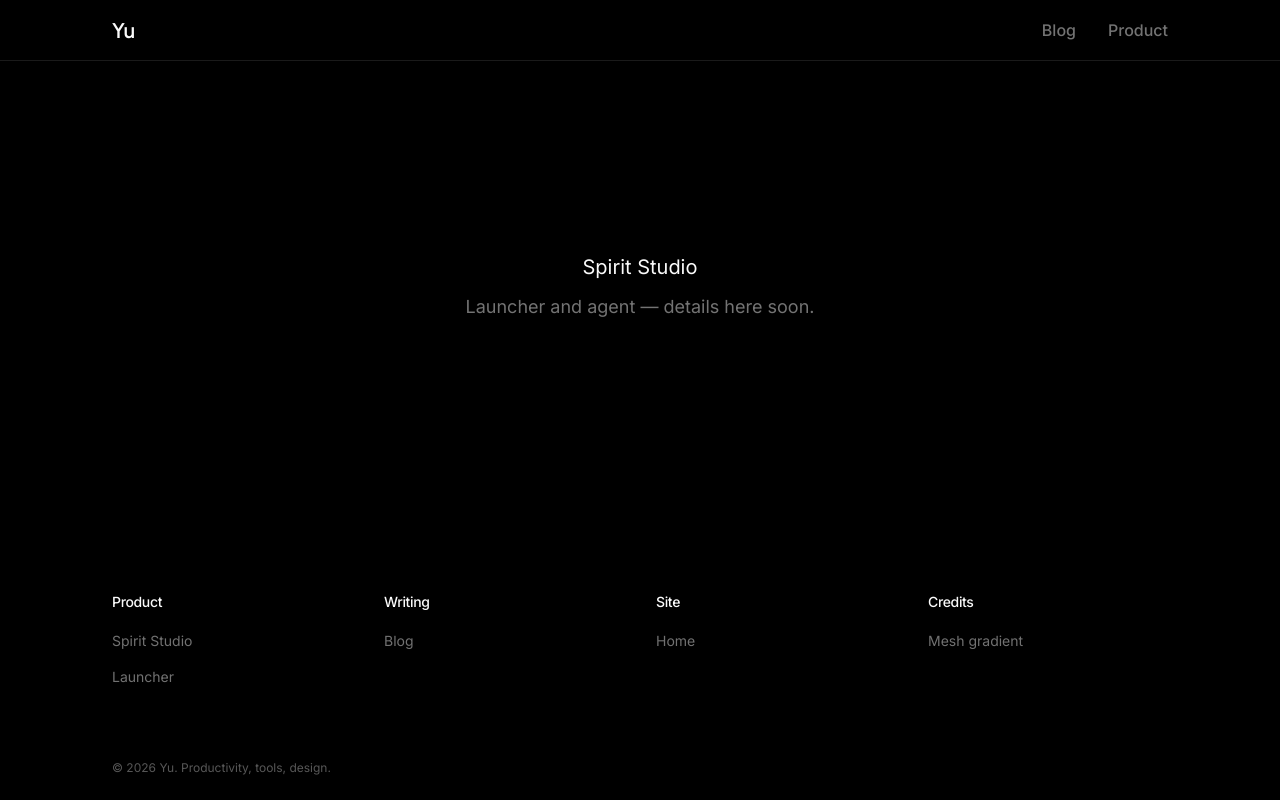
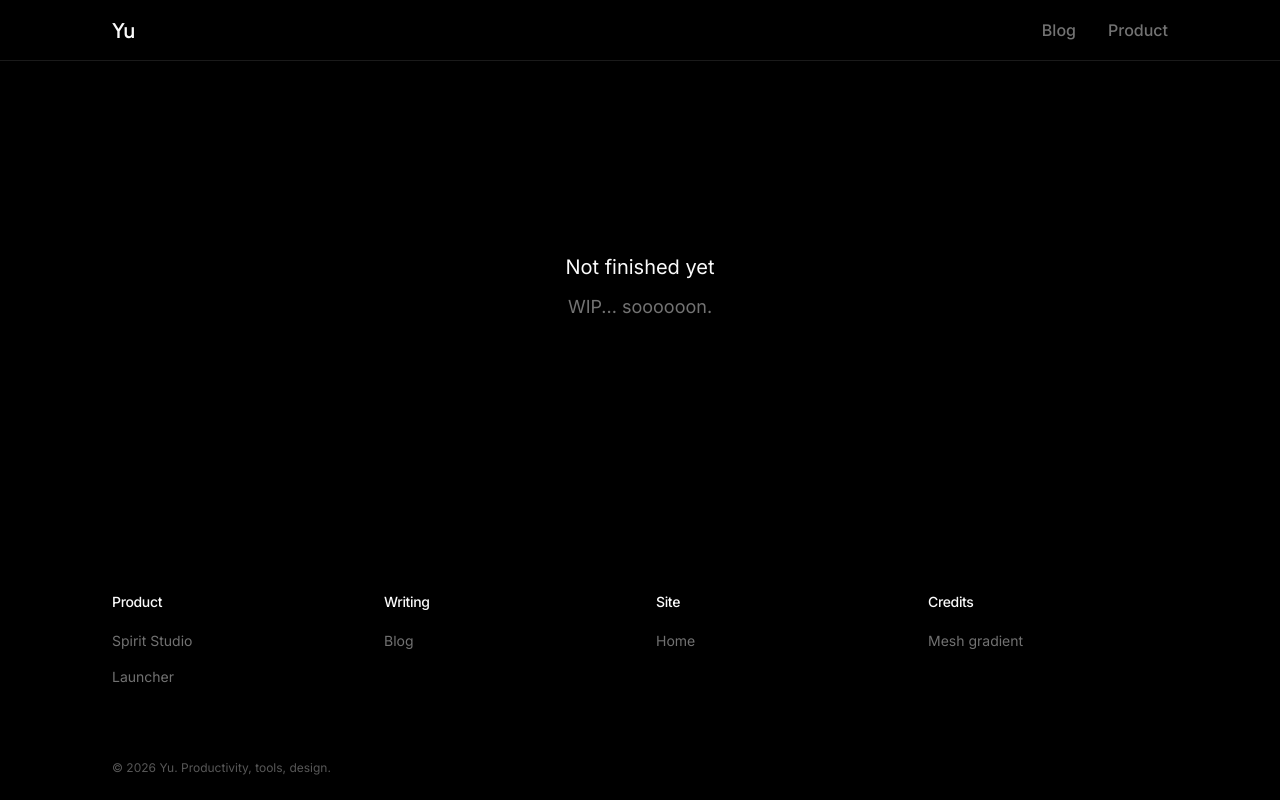
Before and after one commit to N123999/me, a Next.js app: page /product in a window 1280 px wide. Built offline with nearby package versions, Linux system fonts and the light colour scheme.

Commit message:
refactor(product): update placeholder text to indicate work in progress

```diff
--- a/app/product/page.tsx
+++ b/app/product/page.tsx
@@ -3,10 +3,10 @@ export default function ProductPage() {
     <main className="flex flex-1 flex-col items-center justify-center px-6">
       <div className="flex max-w-md flex-col items-center gap-3 text-center">
         <p className="font-sans text-lg text-foreground md:text-xl">
-          Spirit Studio
+          Not finished yet
         </p>
         <p className="font-sans text-base text-muted-foreground md:text-lg">
-          Launcher and agent — details here soon.
+          WIP... soooooon.
         </p>
       </div>
     </main>
```
